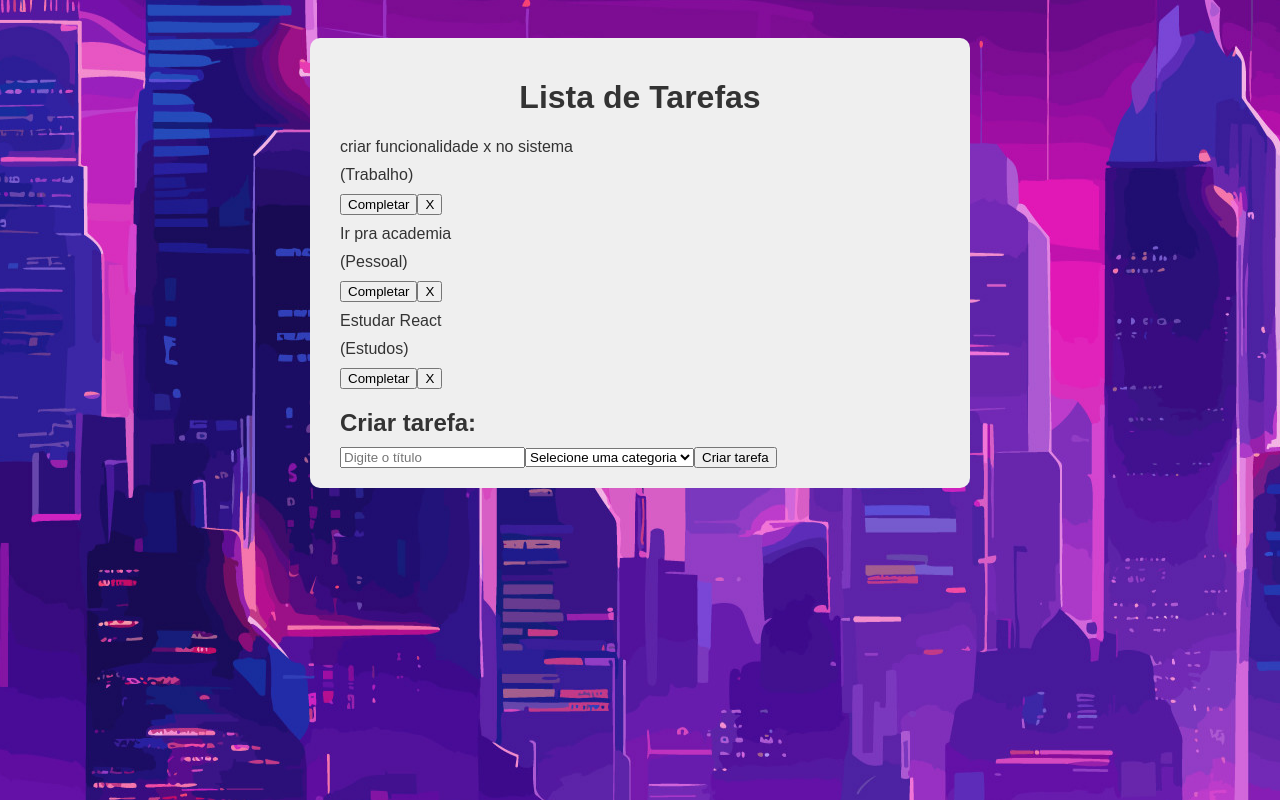
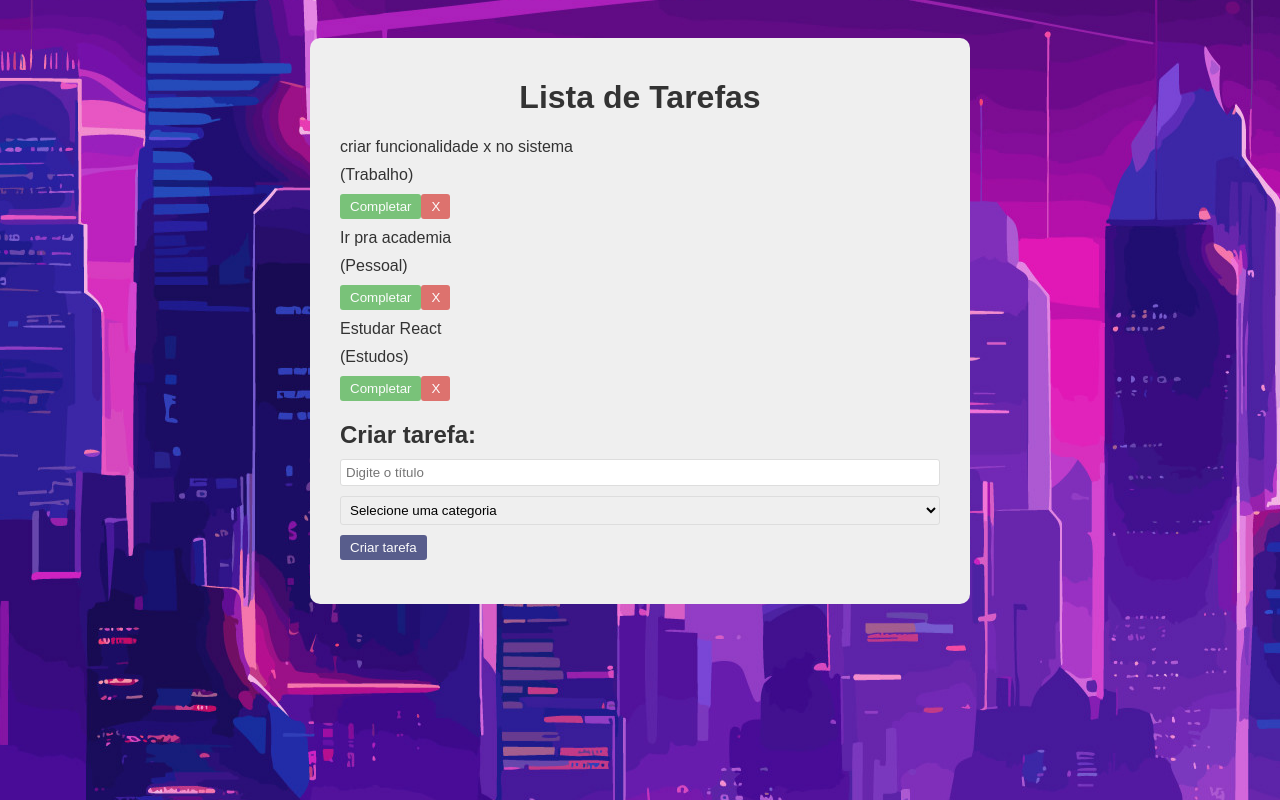
Before and after one commit to GitDavidJr/To-Do-List, a React (Vite) app: page / in a window 1280 px wide. Built offline with nearby package versions, Linux system fonts and the light colour scheme.

Commit message:
style(todoForm): adição de style no componente todoForm e botões

```diff
--- a/src/App.css
+++ b/src/App.css
@@ -32,3 +32,39 @@
 input{
   box-sizing: border-box;
 }
+
+button {
+  background-color: #333974;
+  color: #fff;
+  padding: 5px 10px;
+  border: none;
+  border-radius: 3px;
+  cursor: pointer;
+  opacity: .8;
+  transition: .3s;
+}
+
+button:hover{
+  opacity: 1;
+}
+
+.complete{
+  background-color: #5cb85c;
+
+}
+
+.remove{
+  background-color: #d9534f;
+}
+
+.todo-form{
+  padding-bottom: 1.5rem;
+}
+
+input, select{
+  padding: 5px;
+  margin-bottom: 10px;
+  border: 1px solid #DDD;
+  border-radius: 3px;
+  width: 100%;
+}
--- a/src/components/Todo.jsx
+++ b/src/components/Todo.jsx
@@ -6,8 +6,8 @@
       <div className="content">
         <p>{todo.text}</p>
         <p className="category">({todo.category})</p>
-        <button>Completar</button>
-        <button>X</button>
+        <button className="complete">Completar</button>
+        <button className="remove">X</button>
       </div>
     </div>
   );
```
